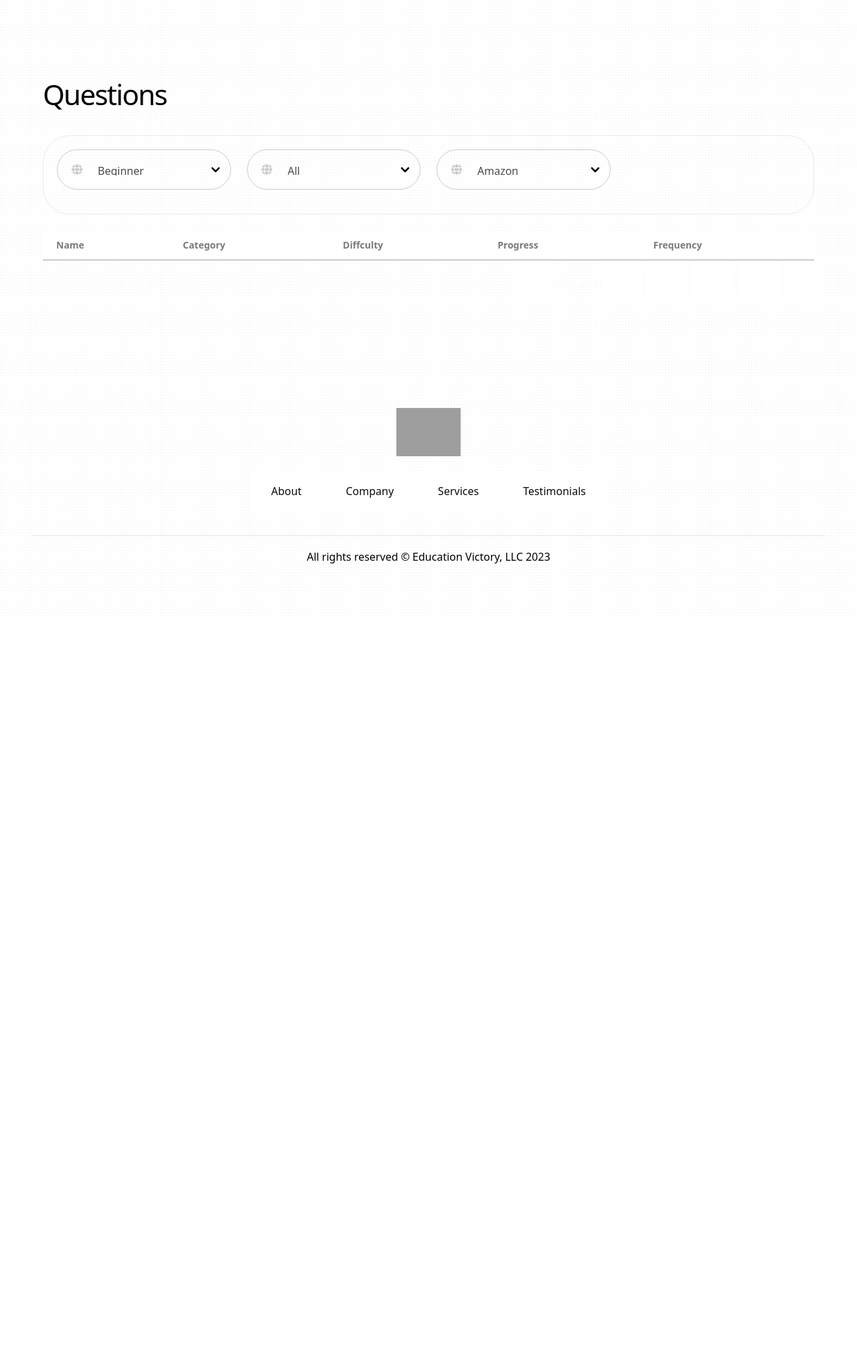
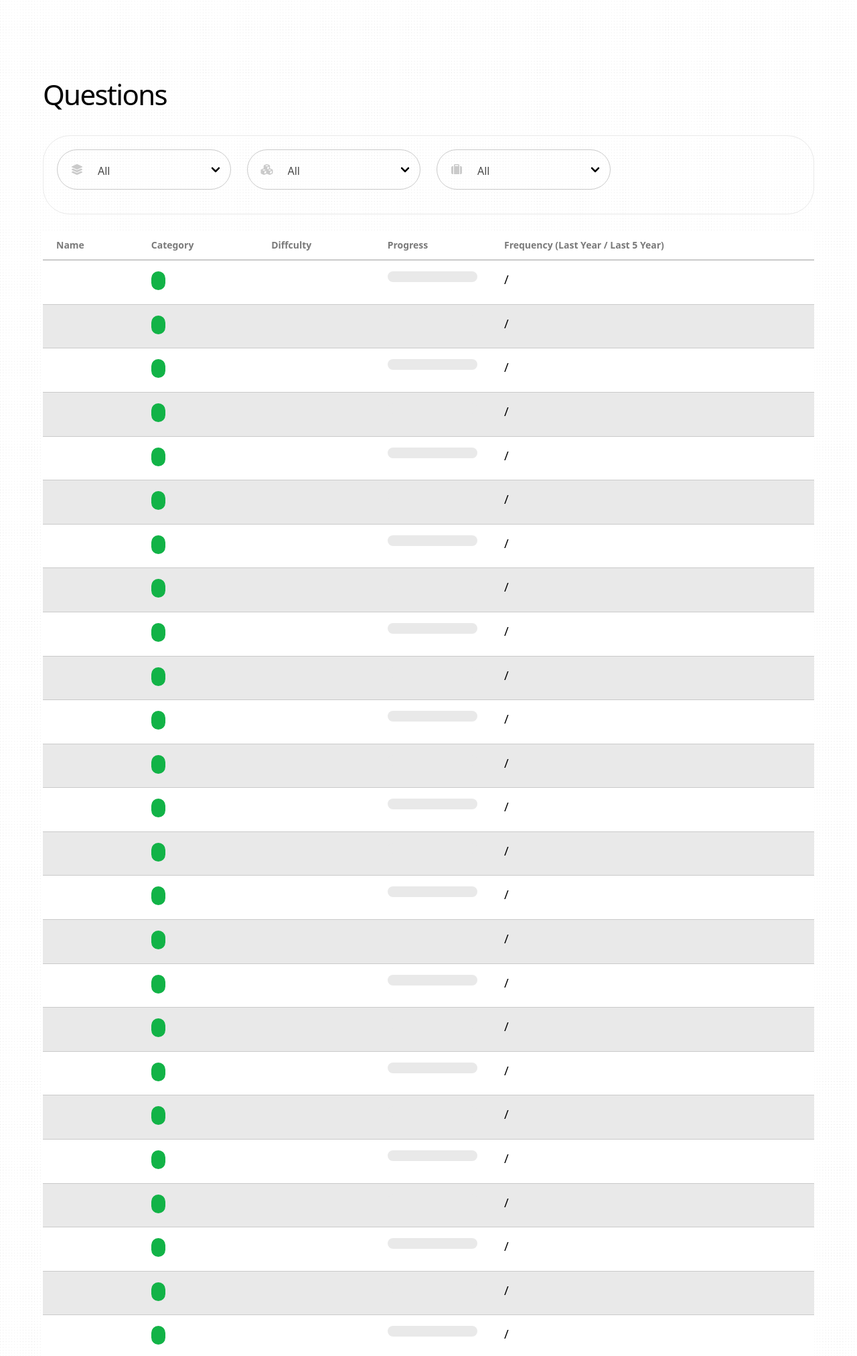
Before and after one commit to Education-Victory/Education-Victory, a Django app: template src/backend/EX/templates/public/practice.html in a window 1280 px wide. Shown: the part 890-2914 px from the top of the page at 67% size. Before the commit the page ends 1810 px from the top, so only its background shows below. Run offline with Django 4.2, Linux system fonts and the light colour scheme; the template is opened without the code that fills it, so the values that code supplies are empty; some libraries are stand-ins or nearby versions; grey boxes are pictures that could not be loaded.

Commit message:
Implement question basic query

```diff
--- a/src/backend/EX/templates/public/practice.html
+++ b/src/backend/EX/templates/public/practice.html
@@ -95,46 +95,46 @@
             <div class="column is-3">
               <div class="control has-icons-left">
                 <div class="select is-fullwidth">
-                  <select>
+                  <select id="select-difficulty" @change="changeDifficulty">
                     <option>Beginner</option>
                     <option>Easy</option>
                     <option>Medium</option>
                     <option>Hard</option>
                     <option>Expert</option>
-                    <option>All</option>
+                    <option selected>All</option>
                   </select>
                 </div>
                 <span class="icon is-left">
-                  <i class="fas fa-globe"></i>
+                  <i class="fa-solid fa-layer-group"></i>
                 </span>
               </div> <!-- end control -->
             </div> <!-- end column -->
             <div class="column is-3">
               <div class="control has-icons-left">
                 <div class="select is-fullwidth">
-                  <select>
+                  <select id="select-category" @change="changeCategory">
                     <option v-for="(category, index) in category_lst">[[ category.name ]]</option>
-                    <option>All</option>
+                    <option selected>All</option>
                   </select>
                 </div>
                 <span class="icon is-left">
-                  <i class="fas fa-globe"></i>
+                  <i class="fa-solid fa-cubes"></i>
                 </span>
               </div> <!-- end control -->
             </div> <!-- end column -->
             <div class="column is-3">
               <div class="control has-icons-left">
                 <div class="select is-fullwidth">
-                  <select>
+                  <select id="select-company" @change="changeCompany">
                     <option>Amazon</option>
                     <option>Google</option>
                     <option>Meta</option>
                     <option>TikTok</option>
-                    <option>All</option>
+                    <option selected>All</option>
                   </select>
                 </div>
                 <span class="icon is-left">
-                  <i class="fas fa-globe"></i>
+                  <i class="fa-solid fa-suitcase"></i>
                 </span>
               </div> <!-- end control -->
             </div> <!-- end column -->
@@ -150,7 +150,7 @@
                 <th class="px-5 py-3 has-text-grey">Category</th>
                 <th class="px-5 py-3 has-text-grey">Diffculty</th>
                 <th class="px-5 py-3 has-text-grey">Progress</th>
-                <th class="px-5 py-3 has-text-grey">Frequency</th>
+                <th class="px-5 py-3 has-text-grey">Frequency (Last Year / Last 5 Year)</th>
               </tr>
             </thead>
             <tbody>
@@ -172,7 +172,7 @@
                   <progress class="progress" value="0" max="100">0%</progress>
                 </td>
                 <td class="px-5 py-4">
-                  <p class="is-size-6 has-text-weight-medium">[[ question.frequency ]] times in last one year</p>
+                  <p class="is-size-6 has-text-weight-medium">[[ question.frequency ]] / [[ question.total_frequency ]]</p>
                 </td>
               </tr>
             </tbody>
@@ -214,16 +214,61 @@
         'X-CSRFToken': csrfToken,
       },
     };
+    function fetchQuestion(topic, difficulty, category, company) {
+      return axios.get(root + '/api/question/?topic=' + topic + '&difficulty=' + difficulty + '&category=' + category + '&company=' + company);
+    }
     var app = new Vue({
       delimiters: ['[[', ']]'],
       el: '#vue-span',
       data () {
         return {
            root: root,
+           topic: 'Algorithm',
+           difficulty: 'All',
+           category: 'All',
+           company: 'All',
            new_task_lst: [],
            review_task_lst: [],
            question_lst: [],
            category_lst: [],
+        }
+      },
+      methods: {
+        changeDifficulty: function() {
+          const element = document.getElementById('select-difficulty');
+          const index = element.selectedIndex;
+          const new_difficulty = element.options[index].text;
+          if (new_difficulty !== this.difficulty) {
+            this.difficulty = new_difficulty;
+            fetchQuestion(this.topic, this.difficulty, this.category, this.company)
+              .then(response => {
+                this.question_lst = response.data;
+            })
+          }
+        },
+        changeCategory: function() {
+          const element = document.getElementById('select-category');
+          const index = element.selectedIndex;
+          const new_category = element.options[index].text;
+          if (new_category !== this.category) {
+            this.category = new_category;
+            fetchQuestion(this.topic, this.difficulty, this.category, this.company)
+              .then(response => {
+                this.question_lst = response.data;
+            })
+          }
+        },
+        changeCompany: function() {
+          const element = document.getElementById('select-company');
+          const index = element.selectedIndex;
+          const new_company = element.options[index].text;
+          if (new_company !== this.company) {
+            this.company = new_company;
+            fetchQuestion(this.topic, this.difficulty, this.category, this.company)
+              .then(response => {
+                this.question_lst = response.data;
+            })
+          }
         }
       },
       mounted () {
@@ -241,14 +286,12 @@
               })
 
           })
-        axios.get(root + '/api/question/?type=All')
+        fetchQuestion(this.topic, this.difficulty, this.category, this.company)
           .then(response => {
-            this.question_lst = response.data;
+              this.question_lst = response.data;
           })
-          .catch(function (error) {
-            console.log(error);
-          })
-          .finally(function () {
+          .catch(error => {
+              console.error(error);
           });
         axios.get(root + '/api/category/')
           .then(response => {
--- a/src/backend/question/serializers.py
+++ b/src/backend/question/serializers.py
@@ -14,16 +14,20 @@
 class CodingQuestionSerializer(serializers.ModelSerializer):
     qtype = serializers.SerializerMethodField()
     frequency = serializers.SerializerMethodField()
+    total_frequency = serializers.SerializerMethodField()
 
     class Meta:
         model = CodingQuestion
-        fields = ['id', 'name', 'category', 'frequency', 'diffculty', 'qtype', 'created_at', 'updated_at']
+        fields = ['id', 'name', 'category', 'frequency', 'total_frequency', 'diffculty', 'qtype', 'created_at', 'updated_at']
 
     def get_qtype(self, obj):
         return 'Coding'
 
     def get_frequency(self, obj):
         return obj.frequency
+
+    def get_total_frequency(self, obj):
+        return obj.total_frequency
 
 
 class ChoiceQuestionSerializer(serializers.ModelSerializer):
--- a/src/backend/question/views.py
+++ b/src/backend/question/views.py
@@ -1,5 +1,7 @@
+import urllib.parse
 from datetime import timedelta
-from django.db.models import Count, OuterRef, Subquery
+from django.db.models import Count, Q
+from django.db.models.functions import Coalesce
 from django.shortcuts import render
 from django.utils import timezone
 from rest_framework import viewsets
@@ -68,43 +70,39 @@
     '''
     Get question list based on query
     '''
-    difficulty = request.GET.get('difficulty', None)
-    category = request.GET.get('cateogry', None)
-    company = request.GET.get('company', None)
+    topic = request.GET.get('topic')
+    difficulty = request.GET.get('difficulty')
+    category = urllib.parse.unquote(request.GET.get('category'))
+    company = request.GET.get('company')
     progress = request.GET.get('progress', None)
     frequency = request.GET.get('frequency', None)
-    return get_question_from_queryset(difficulty, category, company, progress, frequency)
+    return get_question_from_queryset(topic, difficulty, category, company, progress, frequency)
 
-def get_question_from_queryset(difficulty, category, company, progress, frequency):
-    queryset_one = get_queryset_from_model('coding', difficulty, category, company)
-    queryset_two = get_queryset_from_model('choice', difficulty, category, company)
-    serializer_one = CodingQuestionSerializer(queryset_one, many=True)
-    serializer_two = ChoiceQuestionSerializer(queryset_two, many=True)
-    merged_data = list(serializer_one.data) + list(serializer_two.data)
-
-    if progress:
-        if progress == 'ascending':
-            return Response(sorted(merged_data, key=lambda x: x['progress']))
-        else:
-            return Response(sorted(merged_data, key=lambda x: x['progress'], reverse=True))
-    if frequency:
-        if frequency == 'ascending':
-            return Response(sorted(merged_data, key=lambda x: x['frequency']))
-        else:
-            return Response(sorted(merged_data, key=lambda x: x['frequency'], reverse=True))
+def get_question_from_queryset(topic, difficulty, category, company, progress, frequency):
+    if topic == 'Algorithm':
+        queryset_one = get_algorithm_queryset('coding', difficulty, category, company)
+        queryset_two = get_algorithm_queryset('choice', difficulty, category, company)
+        serializer_one = CodingQuestionSerializer(queryset_one, many=True)
+        serializer_two = ChoiceQuestionSerializer(queryset_two, many=True)
+        merged_data = list(serializer_one.data) + list(serializer_two.data)
+    if progress == 'ascending':
+        return Response(sorted(merged_data, key=lambda x: x['progress']))
+    elif progress == 'descending':
+        return Response(sorted(merged_data, key=lambda x: x['progress'], reverse=True))
+    if frequency == 'ascending':
+        return Response(sorted(merged_data, key=lambda x: x['frequency']))
+    elif frequency == 'descending':
+        return Response(sorted(merged_data, key=lambda x: x['frequency'], reverse=True))
     return Response(merged_data)
 
 
-def get_queryset_from_model(model, difficulty, category, company):
-    # Get basic Queryset by model
+
+def get_algorithm_queryset(model, difficulty, category, company):
     if model == 'coding':
         queryset = CodingQuestion.objects.all()
-        qtype = 'coding'
     elif model == 'choice':
         queryset = ChoiceQuestion.objects.all()
-        qtype = 'choice'
-    # Filter based on difficulty
-    if difficulty:
+    if difficulty and difficulty != 'All':
         diffculty_range = {
             'Beginner': (1, 200),
             'Easy': (201, 400),
@@ -114,19 +112,33 @@
             }
         queryset = queryset.filter(diffculty__range=diffculty_range[difficulty])
     # Filter based on category
-    if category:
+    if category and category != 'All':
         queryset = queryset.filter(category=category)
-    # Filter based on company
-    if company:
-        queryset = queryset.filter(company=company)
-        # Count the frequency based on company
-        problem_frequency = ProblemFrequency.objects.filter(
-            question_id=OuterRef('id'), company=company, qtype=qtype, created_at__gte=LAST_YEAR).values(
-            "question_id").annotate(count=Count("id")).values("count")
-        queryset = queryset.annotate(frequency=Subquery(problem_frequency))
+    last_year_conditions = Q(problem__frequency_problem__created_at__gte=LAST_YEAR)
+    total_conditions = Q()
+    if company and company != 'All':
+        last_year_conditions &= Q(problem__frequency_problem__company=company)
+        total_conditions &= Q(problem__frequency_problem__company=company)
+        queryset = queryset.annotate(
+            frequency=Count(
+                'problem__frequency_problem',
+                filter=last_year_conditions
+            ),
+            total_frequency=Count(
+                'problem__frequency_problem',
+                filter=total_conditions
+            )
+        )
+        queryset = queryset.filter(frequency__gt=0)
     else:
-        problem_frequency = ProblemFrequency.objects.filter(
-            question_id=OuterRef('id'), qtype=qtype, created_at__gte=LAST_YEAR).values(
-            "question_id").annotate(count=Count("id")).values("count")
-        queryset = queryset.annotate(frequency=Subquery(problem_frequency))
+        queryset = queryset.annotate(
+            frequency=Count(
+                'problem__frequency_problem',
+                filter=last_year_conditions
+            ),
+            total_frequency=Count(
+                'problem__frequency_problem',
+                filter=total_conditions
+            )
+        )
     return queryset
```
